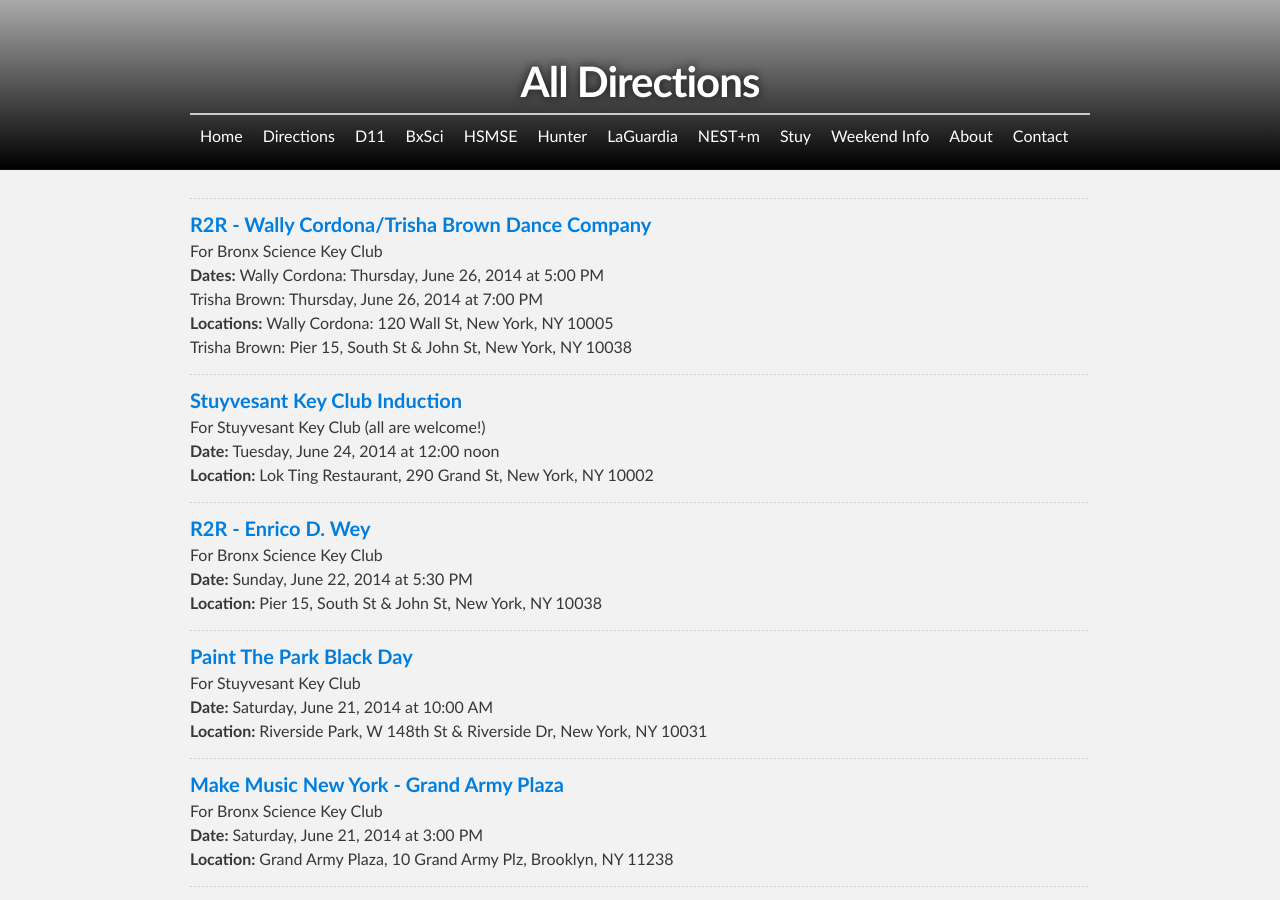
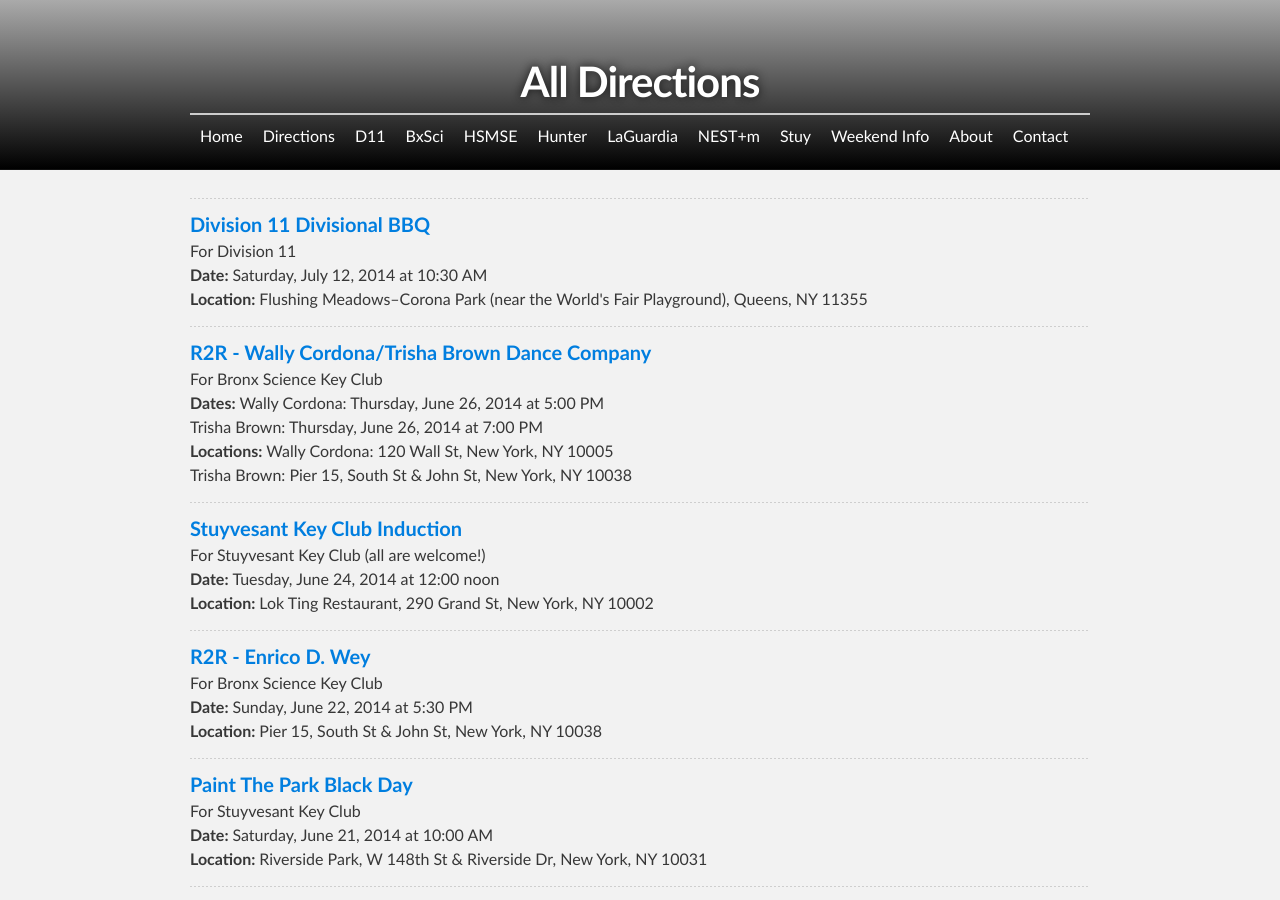
Before and after one commit to d11directions/d11directions.github.io, a Jekyll site: the page built from directions/index.html, in a window 1280 px wide and 900 px high. Built offline with Jekyll 4.4.1, drawn with Linux system fonts in a browser that asks for light colours.

Commit message:
Add Divisional BBQ

```diff
--- /dev/null
+++ b/_posts/2014-07-12-Divisional_BBQ.html
@@ -0,0 +1,15 @@
+---
+layout: direction
+title: Division 11 Divisional BBQ
+for: Division 11
+tags: [d11]
+time: Saturday, July 12, 2014 at 10:30 AM
+location: Flushing Meadows&ndash;Corona Park (near the World's Fair Playground), Queens, NY 11355
+nearest-stations:
+    - 65 Av/108 St <strong><img src="/img/bus.png>Q23 bus</strong><br>&mdash; You can transfer to the Forest Hills-bound bus from 103 St&ndash;Corona Plaza <img src="/img/7.png" alt="(7)"><br>&mdash; You can transfer to the East Elmhurst-bound bus from Forest Hills&ndash;71 Av <img src="/img/E.png" alt="(E)"><img src="/img/F.png" alt="(F)"><img src="/img/R.png" alt="(R)">.
+    - 108 St/Horace Harding Blvd <strong><img src="/img/bus.png>Q58 bus</strong>
+changes-brief:
+    - To be posted closer to the event date.
+changes-ext: http://travel.mtanyct.info/serviceadvisory/routeStatusResult.aspx?tag=ALL&date=07/12/2014&time=&method=getstatus4
+gmap: https://maps.google.com/maps?f=d&amp;source=s_d&amp;saddr=&amp;daddr=BBQ+Location!+%4040.738348,-73.843489&amp;hl=en&amp;geocode=FSyebQId3zyZ-w&amp;sll=40.738641,-73.843274&amp;sspn=0.007414,0.012853&amp;dirflg=r&amp;ttype=arr&amp;date=07%2F12%2F14&amp;time=10:15am&amp;noexp=0&amp;noal=0&amp;sort=def&amp;mra=ls&amp;ie=UTF8&amp;t=m&amp;start=0&amp;ll=40.738641,-73.843274&amp;spn=0.007414,0.012853
+---
--- a/d11/index.html
+++ b/d11/index.html
@@ -3,7 +3,7 @@ layout: default
 title: Divisional events
 ---
 
-{% assign lim = 1 %}
+{% assign lim = 2 %}
 <div id="main_content_wrap" class="outer">
   <section id="main_content" class="inner">
   {% if lim > 0 %}
```
